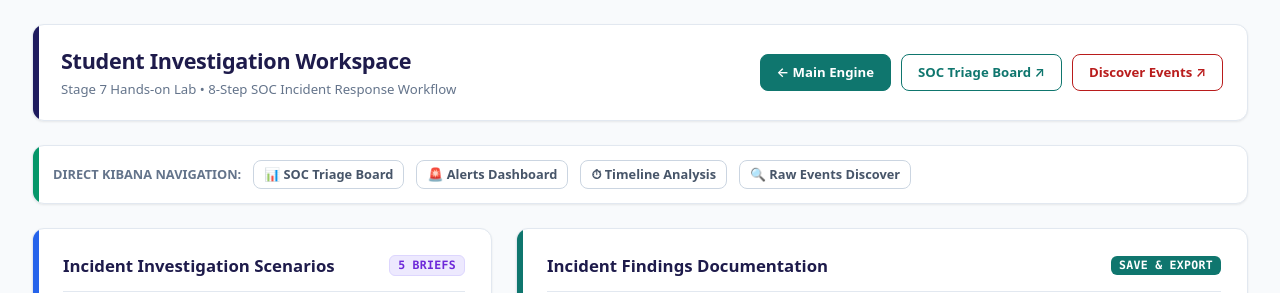
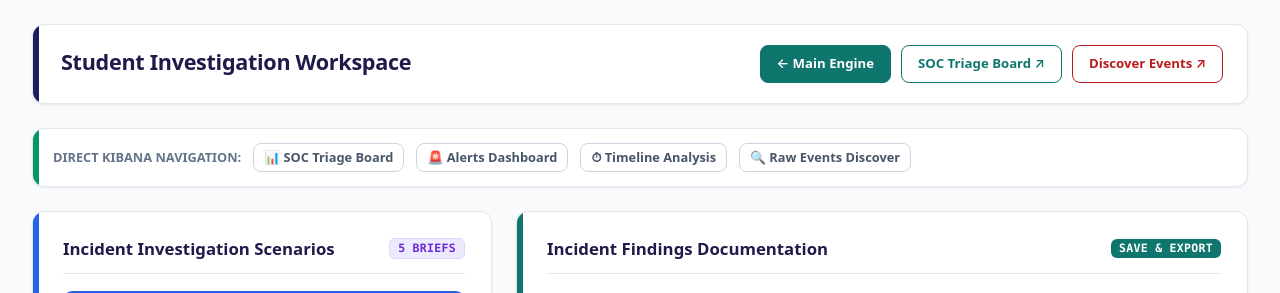
Before and after one commit to aneeshkumar-ch/SIEM-log-correlation-engine, a FastAPI app: page /investigation in a window 1280 px wide. Shown: the top 293 px of the page. Run offline with FastAPI, Linux system fonts and the light colour scheme.

Commit message:
fix(ui): remove Stage 7 subtitle from investigation workspace header

```diff
--- a/templates/investigation.html
+++ b/templates/investigation.html
@@ -503,7 +503,6 @@
         <header>
             <div>
                 <h1>Student Investigation Workspace</h1>
-                <div class="subtitle">Stage 7 Hands-on Lab &bull; 8-Step SOC Incident Response Workflow</div>
             </div>
             <div class="nav-links">
                 <a href="/" class="btn btn-secondary">&larr; Main Engine</a>
```
Also changed, not shown: tests/test_visible_text.py (+1 -1 lines).
